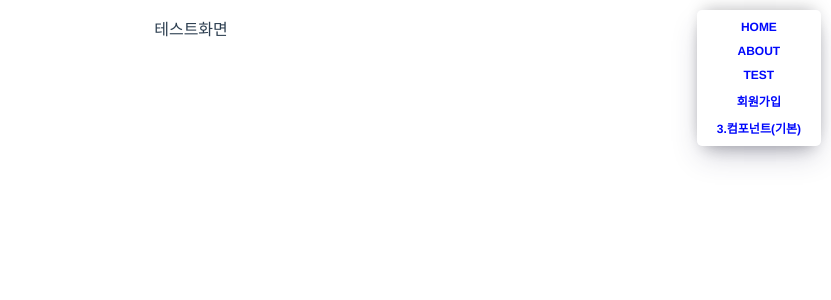
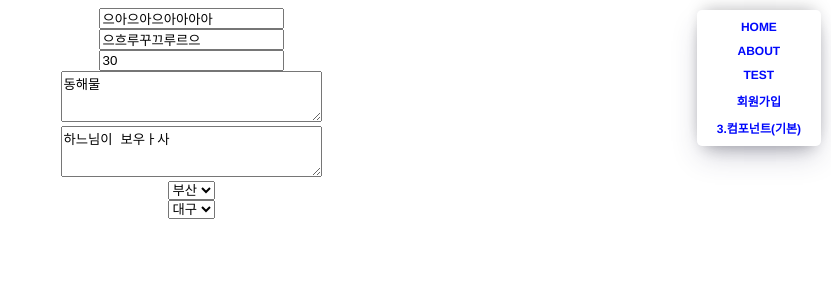
Before and after one commit to ssssRssssungjune/VUE_p, a Vue app: page /test in a window 1280 px wide. Shown: the top 300 px of the page, without its empty margins (449-1280 px from the left). Built offline with nearby package versions, Linux system fonts and the light colour scheme.

Commit message:
5장 컴포넌트(기본복습)

```diff
--- a/src/views/BasicView.vue
+++ b/src/views/BasicView.vue
@@ -242,7 +242,8 @@
   created() {},
   mounted() {},
   unmounted() {},
-  methods: { increaseCounter(){
+  methods: {
+    increaseCounter(){
       this.counter = this.counter +1;
     },
     decreaseCounter(){
@@ -276,24 +277,33 @@
         this.errPwd='비번을 입력하세요';
       } else if(this.pwdValue2===''){
         this.errPwd='비번확인을 입력하세요';
+      } else if(this.pwdValue1.length < 8 || this.pwdValue2.length < 8 ){
+        this.errPwd = '비밀번호는 최소 8자리수 이상입니다.';
       } else if(this.pwdValue1===this.pwdValue2){
-        this.errPwd='';
+        this.errPwd = '비밀번호가 유효합니다.';
       } else {
-        this.errPwd='비번이 일치하지 않습니다.';
+        this.errPwd = '비번이 일치하지 않습니다.';
       }
 
     },
-    changePwd2(){
-      if(this.pwdValue1===''){
-        this.errPwd='비번을 입력하세요';
-      } else if(this.pwdValue2===''){
-        this.errPwd='비번확인을 입력하세요';
-      } else if(this.pwdValue1===this.pwdValue2){
-        this.errPwd='';
-      } else {
-        this.errPwd='비번이 일치하지 않습니다.';
-      }
-
+    hello(){
+      console.log('hello()호출');
+      return '안녕하세요, 반갑습니다.';
+    },
+    changeLastName() {
+      // lastName 변경 시 fullName 업데이트
+      console.log('changeLastName 호출');
+      this.fullName = this.lastName + this.firstName;
+    },
+    changeFirstName() {
+      // firstName 변경 시 fullName 업데이트
+      console.log('changeFirstName 호출');
+      this.fullName = this.lastName + this.firstName;
+    },
+    methodFullName() {
+      // 메소드로 fullName 계산
+      console.log('methodFullName 호출');
+      return this.lastName + this.firstName;
     },
 
   }
@@ -301,18 +311,19 @@
 </script>
 
 <style scoped>
-table {
+table{
   border-collapse: collapse;
-  width: 100%;
+  width:100%;
 }
-td,
-th {
-  border: 1px solid #ddd;
-  text-align: center;
-  padding: 8px;
+td, th{
+  border:1px solid #ddd;
+  text-align: left;
+  padding : 8px;
 }
-th {
+th{
+
   text-align: center;
   font-weight: 600;
 }
+
 </style>
--- a/src/views/TestView.vue
+++ b/src/views/TestView.vue
@@ -1,6 +1,24 @@
 <template>
   <div class="test">
-    <p>테스트화면</p>
+    <input type="text" value="으아으아으아아아아"><br>
+    <input type="text" v-model="nick"/><br>
+    <input type="number" v-model="age"><br>
+    <textarea name="" id="" cols="30" rows="3">동해물</textarea><br>
+    <textarea name="" id="" v-model="message" cols="30" rows="3"></textarea><br>
+    <select name="" id="" >
+      <option value="01">몰라</option>
+      <option value="02">서울</option>
+      <option value="03">대구</option>
+      <option value="04" selected>부산</option>
+    </select>
+    <br>
+    <select v-model="city" name="" id="" >
+      <option value="01">몰라</option>
+      <option value="02">서울</option>
+      <option value="03">대구</option>
+      <option value="04">부산</option>
+    </select>
+
   </div>
 </template>
 
@@ -12,6 +30,10 @@
   },
   data() {
     return {
+      nick:'으흐루꾸끄루르으',
+      age:30,
+      message:'하느님이 보우ㅏ사',
+      city:'03',
 
     };
   },
```
